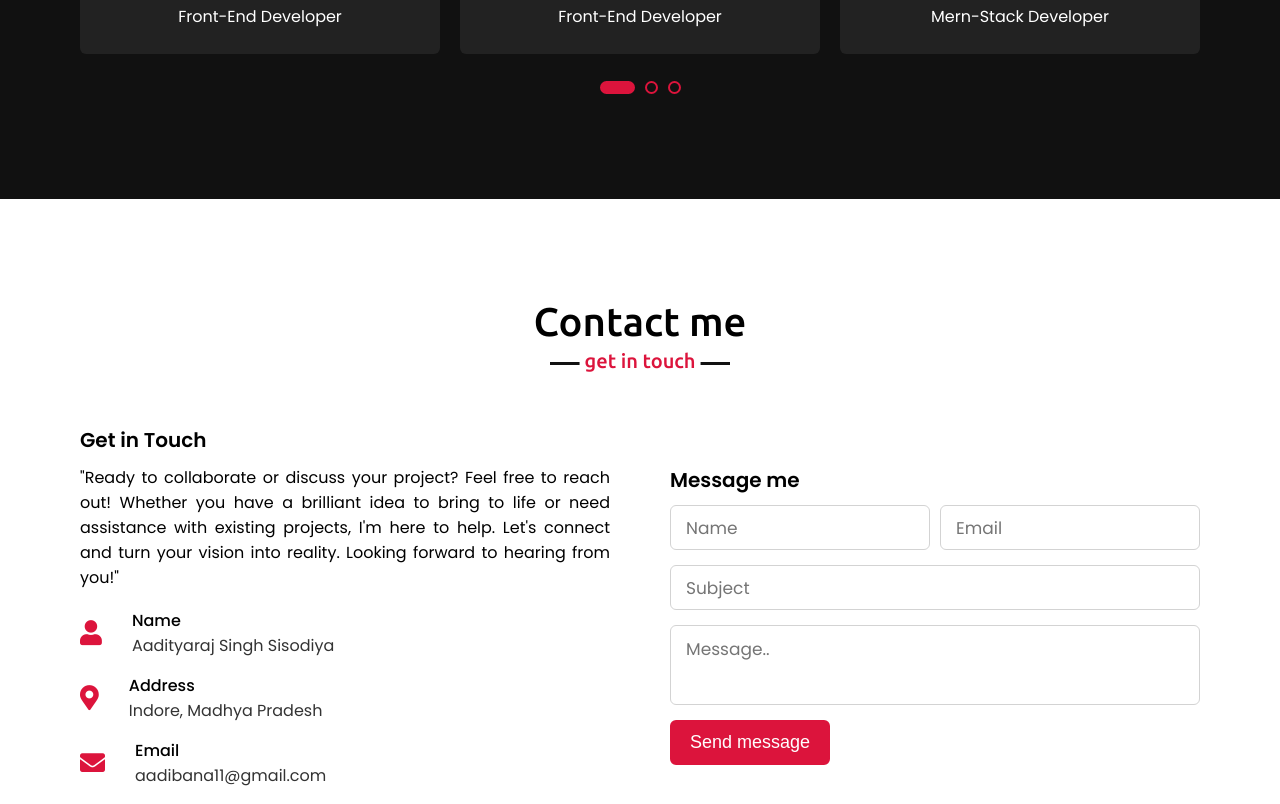
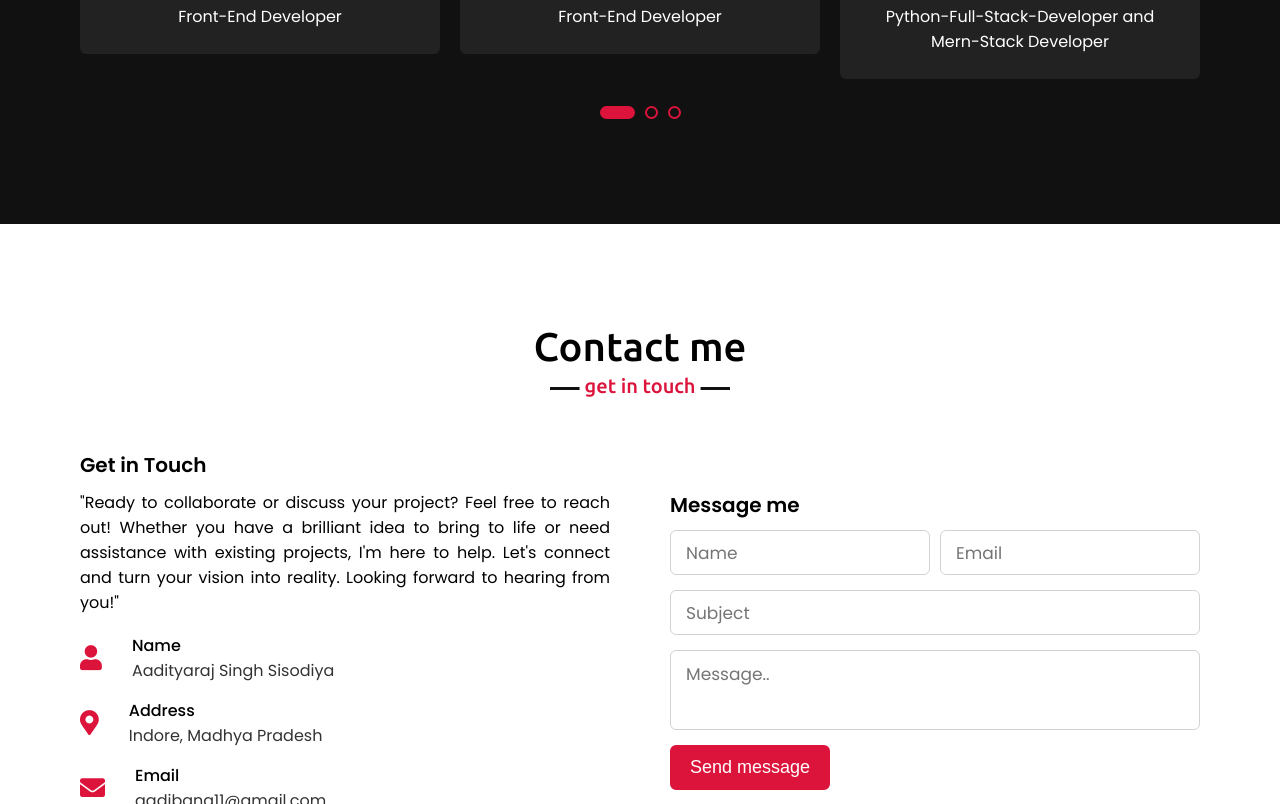
Before and after one commit to Aadityaraj2004/Myportfolio, a plain HTML site: page index.html in a window 1280 px wide. Shown: the part 3128-3932 px from the top of the page. Drawn offline with nearby package versions, Linux system fonts and the light colour scheme.

Commit message:
new update

```diff
--- a/index.html
+++ b/index.html
@@ -176,14 +176,14 @@
                     <div class="box">
                         <a href="https://www.instagram.com/its_aadi_bana/"><img src="images/aadi.jpg" alt=""></a>
                         <div class="text">Aadityaraj Singh</div>
-                        <p>Mern-Stack Developer</p>
+                        <p>Python-Full-Stack-Developer and<br>Mern-Stack Developer</p>
                     </div>
                 </div>
                 <div class="card">
                     <div class="box">
                         <a href="https://www.instagram.com/siddhu8773/"><img src="images/siddharth.jpg" alt=""></a>
                         <div class="text">Siddharth Patidar</div>
-                        <p>Java-Full-Stack-Developer</p>
+                        <p>Java-Full-Stack-Developer and<br>Mern-Stack Developer</p>
                     </div>
                 </div>
                 <div class="card">
```
